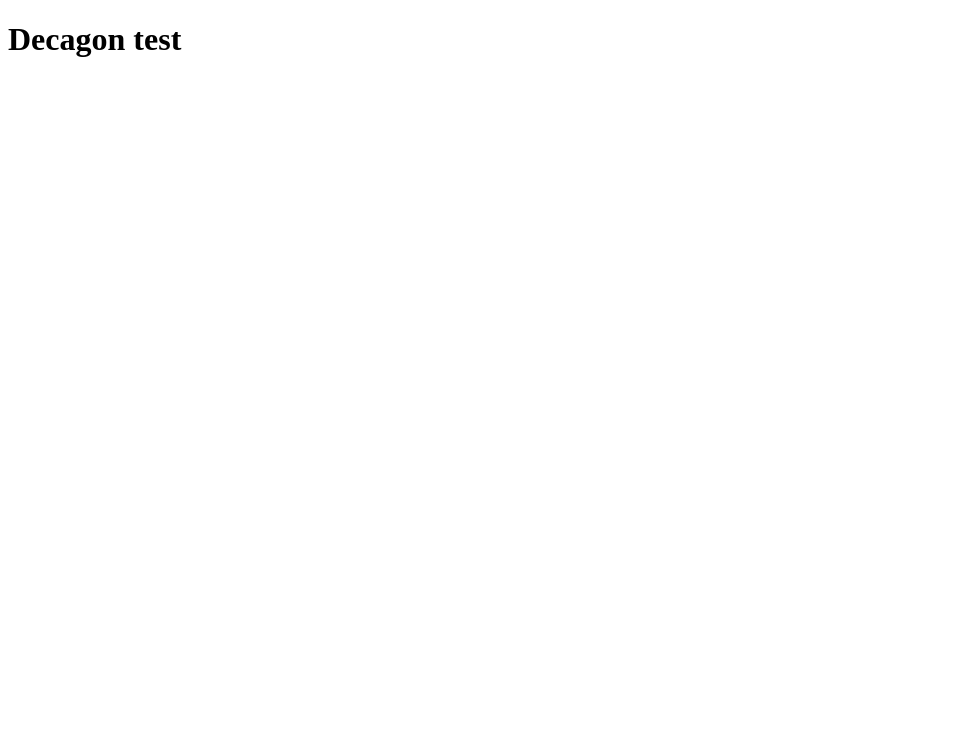
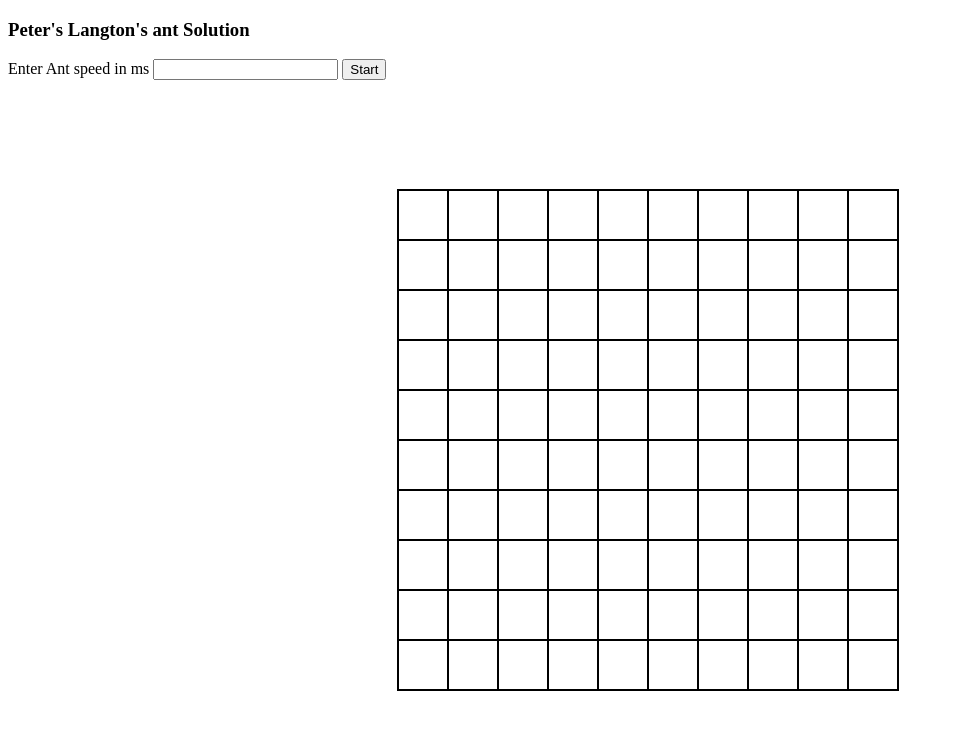
Before and after one commit to Peteryar/peters-langtons-ant, a website: page src/index.html in a window 1280 px wide. Shown: the whole page, without its empty margins (0-954 px from the left). Drawn offline with Linux system fonts and the light colour scheme.

Commit message:
Simple-ui setup and few ui tests written

```diff
--- a/src/index.html
+++ b/src/index.html
@@ -1,12 +1,28 @@
 <!DOCTYPE html>
 <html lang="en">
+
 <head>
     <meta charset="UTF-8">
     <meta http-equiv="X-UA-Compatible" content="IE=edge">
     <meta name="viewport" content="width=device-width, initial-scale=1.0">
     <title>Peter's Langton's ant</title>
+    <link href="styles.css" rel="stylesheet" type="text/css">
 </head>
+
 <body>
-    <h1>Decagon test</h1>
+    <div class="header">
+        <h3>Peter's Langton's ant Solution</h3>
+        <label>
+            Enter Ant speed in ms
+            <input>
+        </label>
+        <button>Start</button>
+    </div>
+    <div class="langton-box-con">
+        <div id="langton-box">
+        </div>
+    </div>
+    <script src="index.js"></script>
 </body>
+
 </html>
--- /dev/null
+++ b/src/index.js
@@ -0,0 +1,11 @@
+function setupPlayground() {
+    for (let i = 0; i < 100; i++) {
+        let childBox = document.createElement('div');
+        childBox.className = 'child';
+        const rootEl = document.getElementById('langton-box');
+        rootEl.appendChild(childBox);
+
+    }
+}
+
+setupPlayground();
--- /dev/null
+++ b/src/styles.css
@@ -0,0 +1,20 @@
+.langton-box-con{
+    width: 100vw;
+    height: 90vh;
+    display: flex;
+    align-items: center;
+    justify-content: center;
+}
+#langton-box{
+    width: 500px;
+    height: 500px;
+    border: 1px solid #000;
+    display: flex;
+    flex-wrap: wrap;
+}
+.child{
+    width:50px;
+    height:50px;
+    border:1px solid #000;
+    box-sizing: border-box;
+}
```
Also changed, not shown: src/index.test.js (+9 -6 lines).
